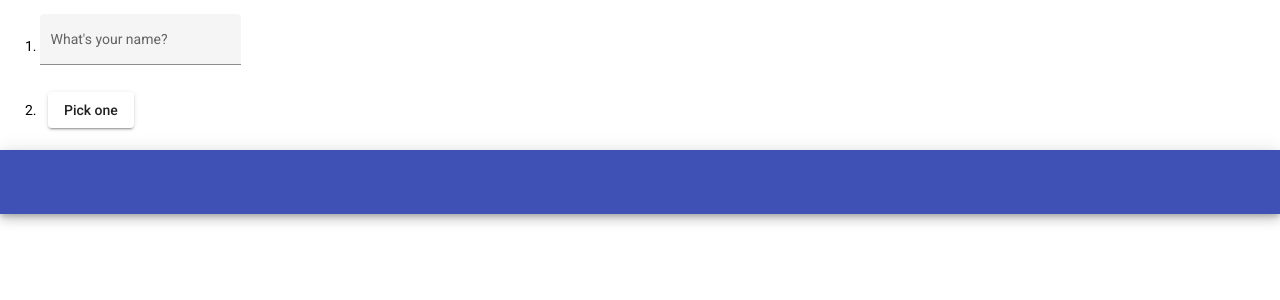
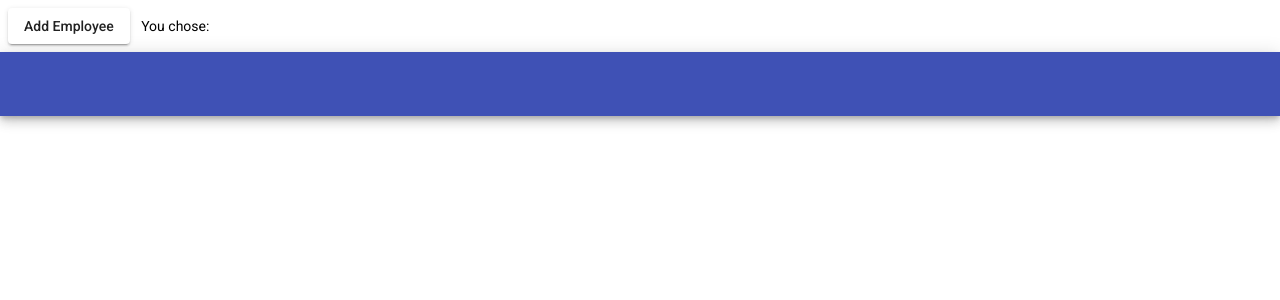
Before and after one commit to chaithanya-m/employee-management, an Angular app: page / in a window 1280 px wide. Shown: the top 300 px of the page. Built offline with nearby package versions, Linux system fonts and the light colour scheme.

Commit message:
dialog worked successfuly

```diff
--- a/src/app/app.module.ts
+++ b/src/app/app.module.ts
@@ -8,6 +8,7 @@ import { MaterialModule } from './material/material.module';
 import {FormsModule, ReactiveFormsModule} from '@angular/forms';
 import {MatNativeDateModule} from '@angular/material/core';
 import {HttpClientModule} from '@angular/common/http';
+
 
 import { ExampleDialog, HomeComponent } from './home/home.component';
 
--- a/src/app/home/example-dialog.html
+++ b/src/app/home/example-dialog.html
@@ -1,12 +1,15 @@
-<h1 mat-dialog-title>Hi {{data.name}}</h1>
+<h1 mat-dialog-title>fill the data</h1>
 <div mat-dialog-content>
-  <p>What's your favorite animal?</p>
   <mat-form-field appearance="fill">
-    <mat-label>Favorite Animal</mat-label>
-    <input matInput [(ngModel)]="data.animal">
+    <mat-label>name</mat-label>
+    <input matInput [(ngModel)]="data.name">
+  </mat-form-field>
+  <mat-form-field appearance="fill">
+    <mat-label>email</mat-label>
+    <input matInput [(ngModel)]="data.email">
   </mat-form-field>
 </div>
 <div mat-dialog-actions>
   <button mat-button (click)="onNoClick()">No Thanks</button>
-  <button mat-button [mat-dialog-close]="data.animal" cdkFocusInitial>Ok</button>
+  <button mat-button [mat-dialog-close]="data" cdkFocusInitial>Add</button>
 </div>
--- a/src/app/home/home.component.html
+++ b/src/app/home/home.component.html
@@ -1,21 +1,12 @@
 
 
+    <button mat-raised-button (click)="openDialog()">Add Employee</button>
+    You chose: <i>{{name}}</i> <i>{{email}}</i>
+  <div *ngFor="let employee of datas">
+    <p>{{employee.name}}</p> <br>
+    <p>{{employee.email}}</p>
+  </div>
 
-
-<ol>
-  <li>
-    <mat-form-field appearance="fill">
-      <mat-label>What's your name?</mat-label>
-      <input matInput [(ngModel)]="name">
-    </mat-form-field>
-  </li>
-  <li>
-    <button mat-raised-button (click)="openDialog()">Pick one</button>
-  </li>
-  <li *ngIf="animal">
-    You chose: <i>{{animal}}</i>
-  </li>
-</ol>
 
 
 <!-- Copyright 2022 Google LLC. All Rights Reserved.
--- a/src/app/home/home.component.ts
+++ b/src/app/home/home.component.ts
@@ -2,7 +2,7 @@ import { Component, OnInit, Inject } from '@angular/core';
 import {MatDialog, MatDialogRef, MAT_DIALOG_DATA} from '@angular/material/dialog';
 
 export interface DialogData {
-  animal: string;
+  email: string;
   name: string;
 }
 
@@ -14,20 +14,26 @@ export interface DialogData {
 })
 export class HomeComponent implements OnInit {
 
-  animal: string="";
+  email: string="";
   name: string="";
+  datas :any[]=[]
+
+
 
   constructor(public dialog: MatDialog) {}
 
   openDialog(): void {
     const dialogRef = this.dialog.open(ExampleDialog, {
       width: '250px',
-      data: {name: this.name, animal: this.animal},
+      data: {name: this.name, email: this.email},
     });
 
     dialogRef.afterClosed().subscribe(result => {
       console.log('The dialog was closed');
-      this.animal = result;
+      debugger
+      const data = {name:result.name, email:result.email};
+      this.datas.push(data);
+
     });
   }
 
```
